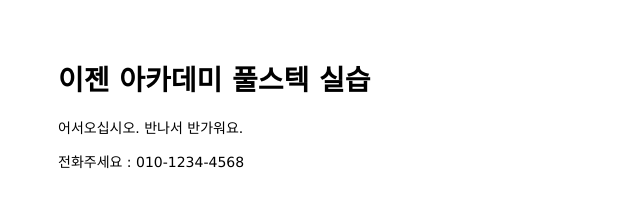
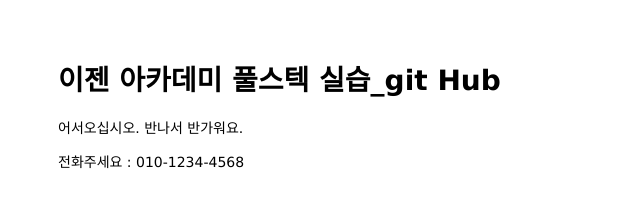
Before and after one commit to MrGomGit/mastering-git-github, a website: page public/index.html in a window 1280 px wide. Shown: the whole page, without its empty margins (0-640 px from the left). Drawn offline with Linux system fonts and the light colour scheme.

Commit message:
change header

```diff
--- a/public/index.html
+++ b/public/index.html
@@ -6,7 +6,7 @@
 </head>
 
 <body>
-  <h1>이젠 아카데미 풀스텍 실습</h1>
+  <h1>이젠 아카데미 풀스텍 실습_git Hub </h1>
   <p>어서오십시오. 반나서 반가워요.</p>
 </body>
 
```
